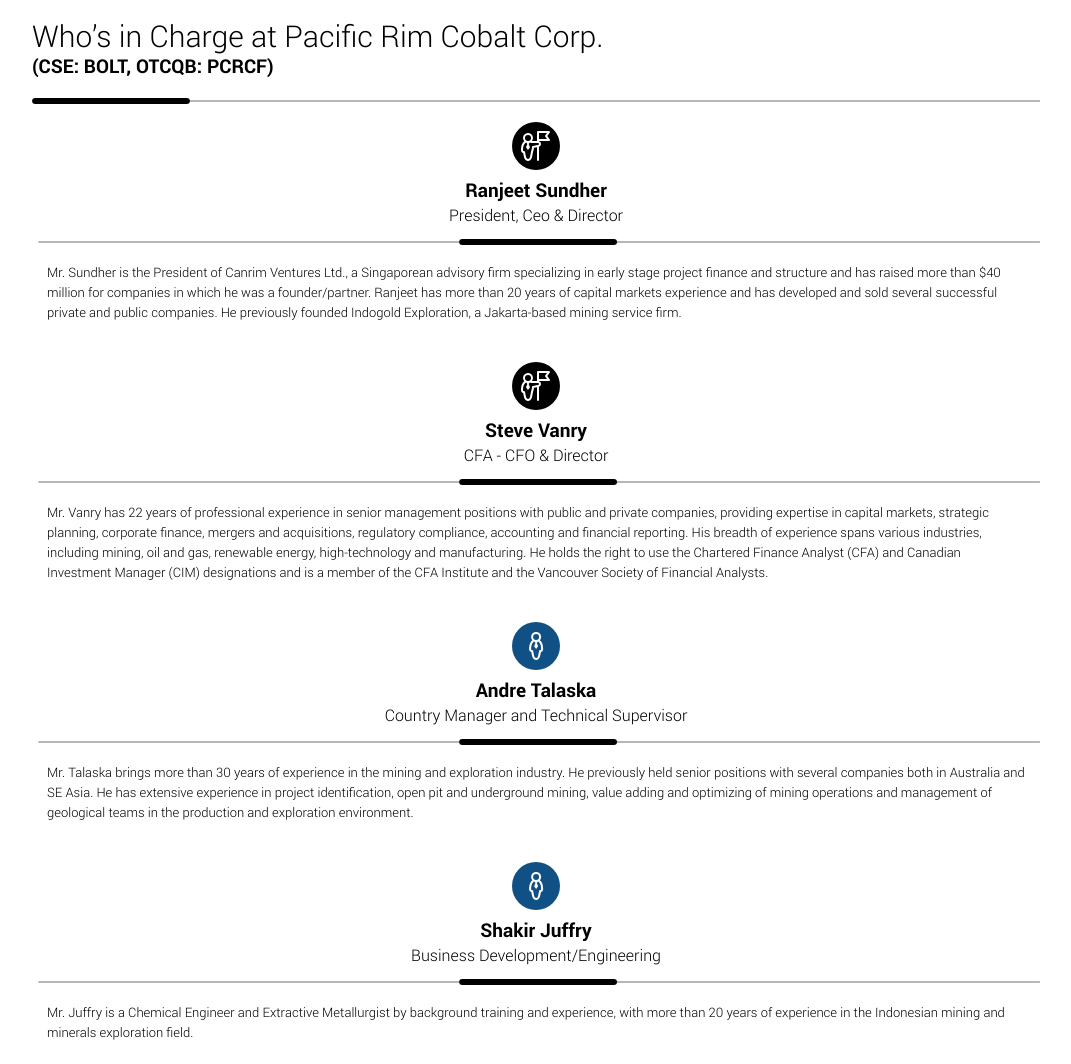
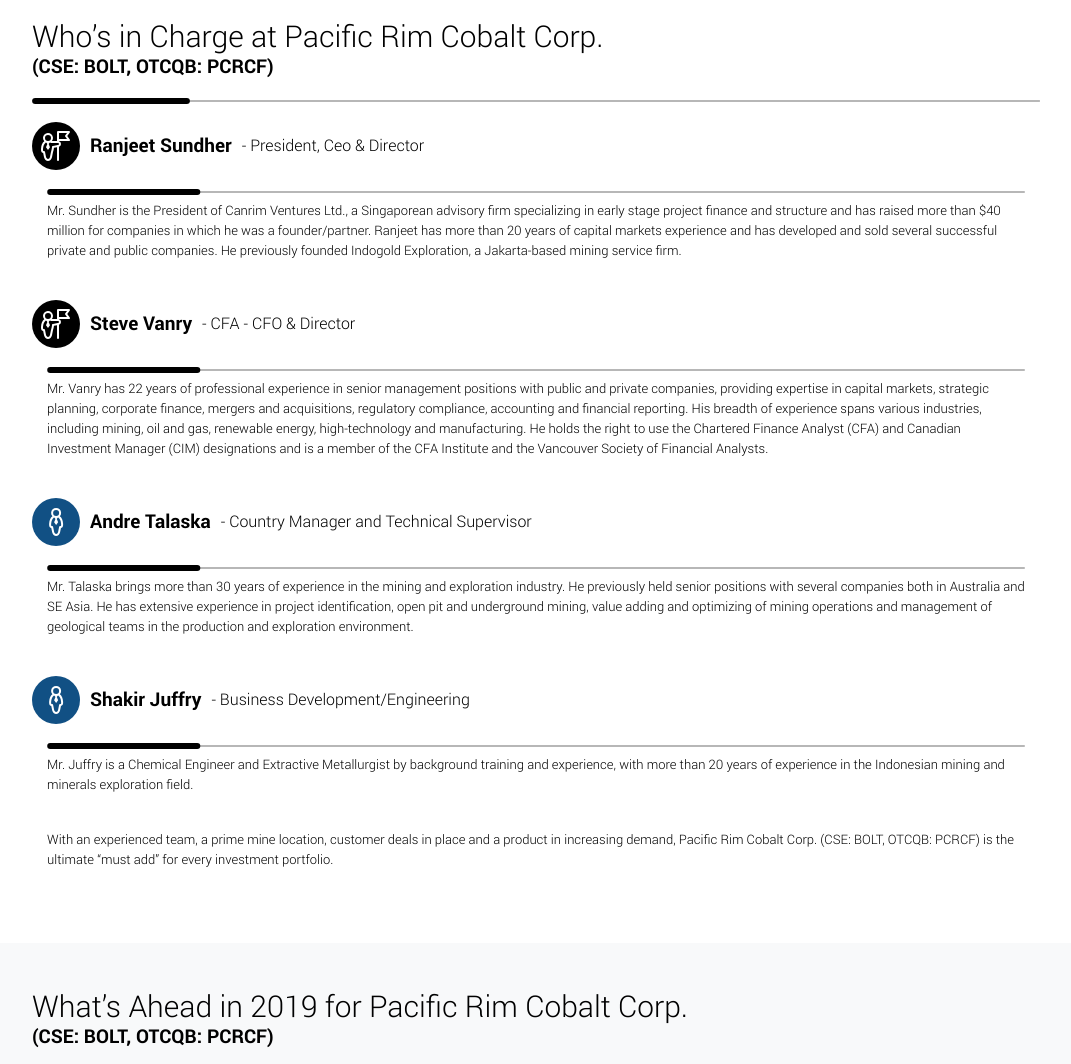
Before and after one commit to im-chang/Pacific-Rim-Landing-Page, a website: page index.html in a window 1280 px wide. Shown: the part 4640-5704 px from the top of the page, without its empty margins (104-1175 px from the left). Drawn offline with Linux system fonts and the light colour scheme.

Commit message:
style charge section for desktop

```diff
--- a/index.html
+++ b/index.html
@@ -305,9 +305,10 @@
         <img class="icon" src="images/Icon-2.svg" />
         <h2>Ranjeet Sundher</h2>
         <h3>President, Ceo & Director</h3>
-        <img class="headerDivider2" src="images/Header-Divider-2.svg">
       </div>
         <p>
+            <img class="headerDivider2" src="images/Header-Divider-2.svg">
+            <img class="headerDivider" src="images/Header-Divider.svg">
           Mr. Sundher is the President of Canrim Ventures Ltd., a Singaporean
           advisory firm specializing in early stage project finance and
           structure and has raised more than $40 million for companies in which
@@ -322,9 +323,10 @@
         <img class="icon" src="images/Icon-2.svg"/>
         <h2>Steve Vanry</h2>
         <h3>CFA - CFO & Director</h3>
-        <img class="headerDivider2" src="images/Header-Divider-2.svg">
         </div>
         <p>
+            <img class="headerDivider2" src="images/Header-Divider-2.svg">
+            <img class="headerDivider" src="images/Header-Divider.svg">
           Mr. Vanry has 22 years of professional experience in senior management
           positions with public and private companies, providing expertise in
           capital markets, strategic planning, corporate finance, mergers and
@@ -342,9 +344,10 @@
         <img class="icon" src="images/Icon-1.svg"/>
         <h2>Andre Talaska</h2>
         <h3>Country Manager and Technical Supervisor</h3>
-        <img class="headerDivider2" src="images/Header-Divider-2.svg">
         </div>
         <p>
+            <img class="headerDivider2" src="images/Header-Divider-2.svg">
+            <img class="headerDivider" src="images/Header-Divider.svg">
           Mr. Talaska brings more than 30 years of experience in the mining and
           exploration industry. He previously held senior positions with several
           companies both in Australia and SE Asia. He has extensive experience
@@ -358,9 +361,11 @@
         <img class="icon" src="images/Icon-1.svg"/>
         <h2>Shakir Juffry</h2>
         <h3>Business Development/Engineering</h3>
-        <img class="headerDivider2" src="images/Header-Divider-2.svg">
         </div>
         <p>
+            <img class="headerDivider2" src="images/Header-Divider-2.svg">
+            <img class="headerDivider" src="images/Header-Divider.svg">
+
           Mr. Juffry is a Chemical Engineer and Extractive Metallurgist by
           background training and experience, with more than 20 years of
           experience in the Indonesian mining and minerals exploration field.
--- a/sass/_landingPage.scss
+++ b/sass/_landingPage.scss
@@ -167,11 +167,36 @@
   h2 {
     font-weight: bold;
   }
+
+  p {
+    .headerDivider {
+      display: none;
+      @include desktop {
+        display: initial;
+      }
+    }
+  }
+  @include desktop {
+    p .headerDivider2 {
+      display: none;
+    }
+  }
 }
 
 .charge {
   text-align: center;
   line-height: 25px;
+  @include desktop {
+    display: flex;
+    h2,
+    h3 {
+      padding: 10px;
+      padding-right: 0px;
+    }
+    h3::before {
+      content: ' - ';
+    }
+  }
 }
 
 ol {
```
Also changed, not shown: build/css/style.css, build/css/style.min.css.
